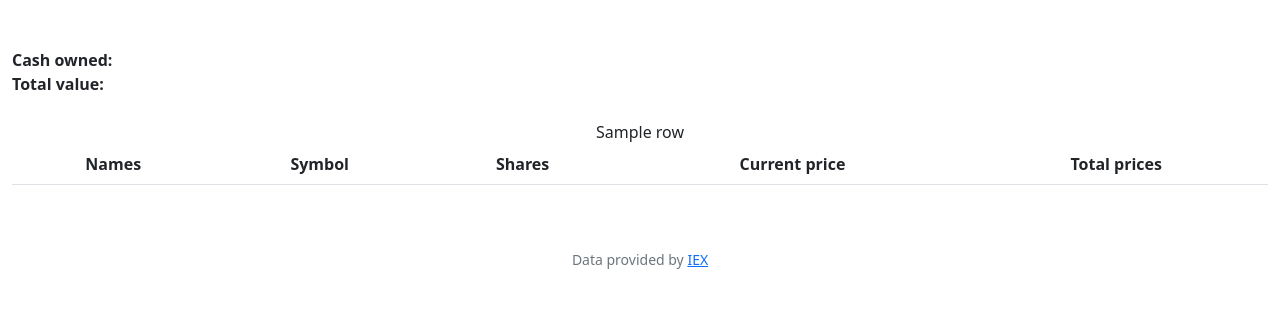
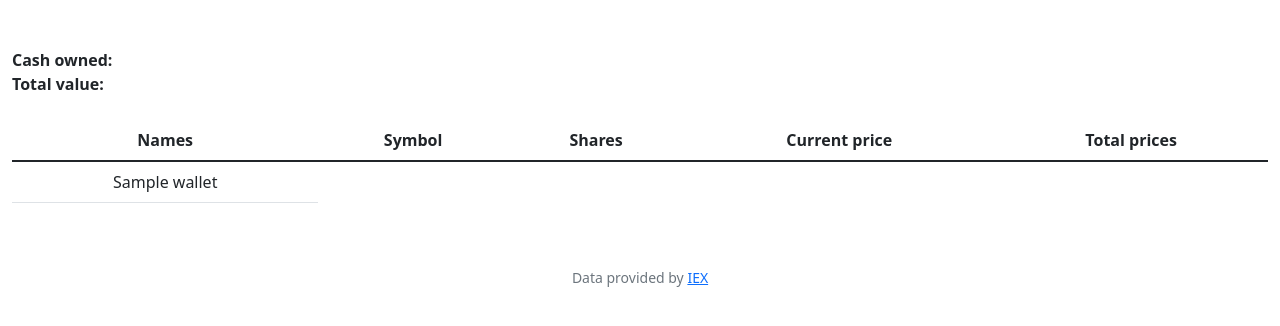
Before and after one commit to axel-paillaud/cs50, a Flask app: template finance/templates/index.html in a window 1280 px wide. Shown: the part 76-402 px from the top of the page. Run offline with Flask 2, Linux system fonts and the light colour scheme; the template is opened without the code that fills it: most values are stand-ins (such as "Sample title", 1, 10 or a date in 2020); lists and menus that the app fills with data are empty; some libraries are stand-ins or nearby versions.

Commit message:
Fri, Mar 25, 2022, 4:57 AM +00:00

```diff
--- a/finance/templates/index.html
+++ b/finance/templates/index.html
@@ -24,7 +24,9 @@
         </thead>
         <tbody>
             {% for row in wallet %}
-            {{ row.name }}
+                {% for td in row %}
+                <td>{{ wallet.name }}</td>
+                {% endfor %}
             {% endfor %}
         </tbody>
     </table>
```
